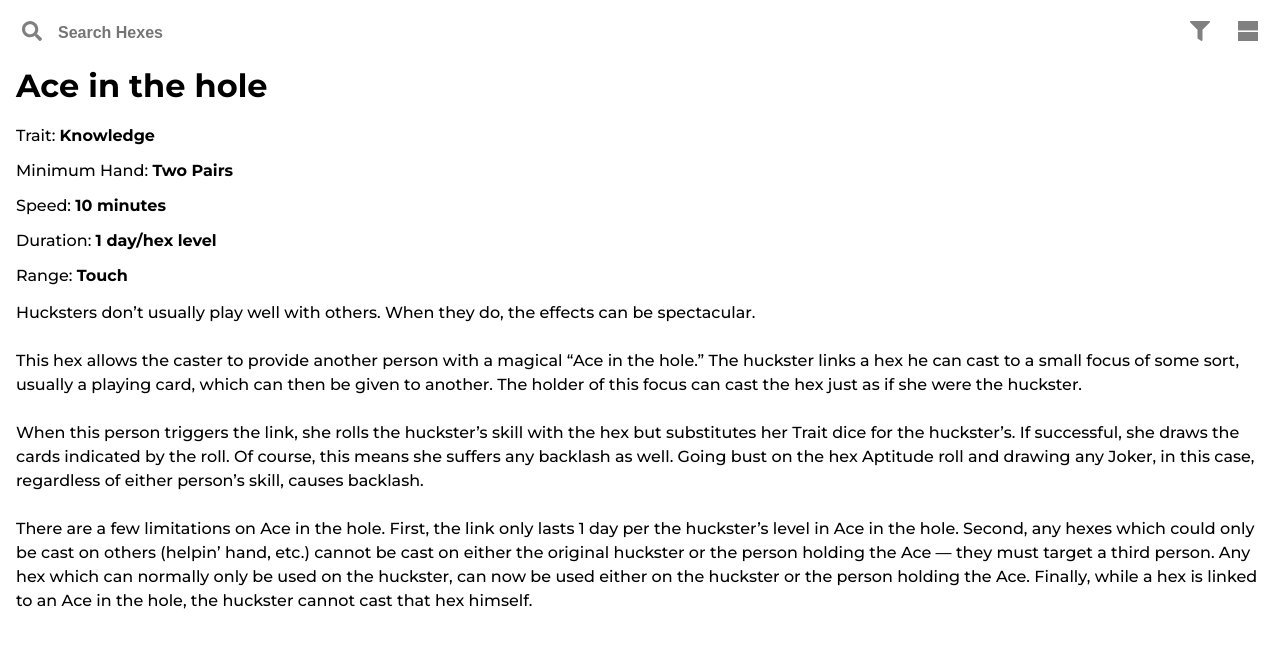
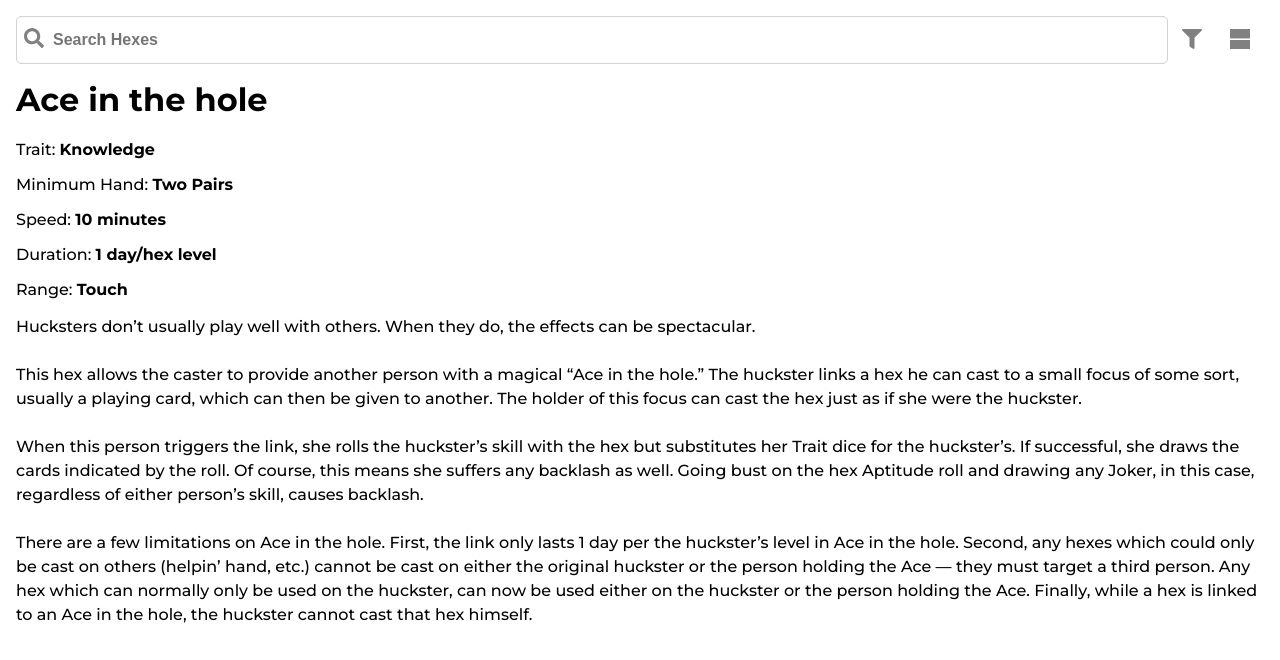
Before and after one commit to oarodrig/hexbook, a React (Create React App) app: page /hex/1 in a window 1280 px wide. Shown: the top 660 px of the page. Built offline with nearby package versions, Linux system fonts and the light colour scheme.

Commit message:
Implement search

```diff
--- a/src/App.js
+++ b/src/App.js
@@ -1,4 +1,4 @@
-import React from "react";
+import React, { useState } from "react";
 import { BrowserRouter as Router, Switch, Route } from "react-router-dom";
 import TopBar from "./TopBar/TopBar";
 import HexList from "./HexList/HexList";
@@ -6,13 +6,27 @@ import hexes from "./common/hexes";
 import HexDetail from "./HexDetail/HexDetail";
 
 function App() {
+  const [searchValue, setSearchValue] = useState("");
+
+  const handleSearchChange = (value) => {
+    setSearchValue(value);
+  };
+
+  const clearSearch = () => {
+    setSearchValue("");
+  };
+
   return (
     <div className="App">
-      <TopBar />
+      <TopBar
+        searchValue={searchValue}
+        onSearchChange={handleSearchChange}
+        onClearSearch={clearSearch}
+      />
       <Router>
         <Switch>
           <Route exact path="/">
-            <HexList hexes={hexes} />
+            <HexList hexes={hexes} filter={searchValue} />
           </Route>
           <Route path="/hex/:id">
             <HexDetail hexes={hexes} />
--- a/src/HexDetail/HexDetail.js
+++ b/src/HexDetail/HexDetail.js
@@ -37,7 +37,7 @@ const HexDetail = (props) => {
           </thead>
           <tbody>
             {Object.keys(hex.handTable.hands).map((hand) => (
-              <tr>
+              <tr key={hand}>
                 <td>{hand}</td>
                 <td>{hex.handTable.hands[hand]}</td>
               </tr>
--- a/src/HexList/HexList.js
+++ b/src/HexList/HexList.js
@@ -3,9 +3,14 @@ import HexRow from "../HexRow/HexRow";
 import style from "./HexList.module.css";
 
 const HexList = (props) => {
-  const { hexes } = props;
+  const { hexes, filter } = props;
 
-  const getRowView = () => hexes.map((hex) => <HexRow hex={hex} />);
+  const getRowView = () =>
+    hexes
+      .filter((hex) =>
+        filter ? hex.name.toLowerCase().includes(filter.toLowerCase()) : true
+      )
+      .map((hex) => <HexRow hex={hex} key={hex.id} />);
 
   return (
     <div className={style.hexListContainer}>
--- a/src/TopBar/TopBar.js
+++ b/src/TopBar/TopBar.js
@@ -1,28 +1,54 @@
-import React from "react";
+import React, { useRef } from "react";
 import style from "./TopBar.module.css";
 import { ReactComponent as SearchSvg } from "../common/svg/search-solid.svg"; //TODO Attribution
 import { ReactComponent as FilterSvg } from "../common/svg/filter-solid.svg"; //TODO Attribution
+import { ReactComponent as ClearSvg } from "../common/svg/times-circle-regular.svg"; //TODO Attribution
 import { ReactComponent as CardViewSvg } from "../common/svg/card-view.svg";
 
-const TopBar = () => {
+const TopBar = (props) => {
+  const { searchValue, onSearchChange, onClearSearch } = props;
+  const searchInput = useRef(null);
+
+  const handleSearchChange = (event) => {
+    onSearchChange(event.target.value);
+  };
+
+  const focusSearch = () => {
+    searchInput.current.focus();
+  };
+
+  const handleClearClick = () => {
+    onClearSearch();
+    focusSearch();
+  };
+
   return (
     <div className={style.bar}>
       <div className={`${style.topBarGroup} ${style.occupyAvailableWidth}`}>
-        <button className={style.topBarButton}>
-          <SearchSvg className={style.buttonIcon} />
-        </button>
+        <SearchSvg
+          className={`${style.icon} ${style.searchIcon}`}
+          onClick={focusSearch}
+        />
         <input
+          value={searchValue}
           className={`${style.searchInput} ${style.occupyAvailableWidth}`}
           type="text"
           placeholder="Search Hexes"
+          onChange={handleSearchChange}
+          ref={searchInput}
         />
+        {searchValue && (
+          <button className={style.clearButton} onClick={handleClearClick}>
+            <ClearSvg className={`${style.icon}`} />
+          </button>
+        )}
       </div>
       <div className={style.topBarGroup}>
         <button className={style.topBarButton}>
-          <FilterSvg className={style.buttonIcon} />
+          <FilterSvg className={style.icon} />
         </button>
         <button className={style.topBarButton}>
-          <CardViewSvg className={style.buttonIcon} />
+          <CardViewSvg className={style.icon} />
         </button>
       </div>
     </div>
--- a/src/TopBar/TopBar.module.css
+++ b/src/TopBar/TopBar.module.css
@@ -1,8 +1,26 @@
-.buttonIcon {
+.icon {
   fill: grey;
   color: grey;
   height: 1.25rem;
   width: 1.25rem;
+}
+
+.searchIcon {
+  position: absolute;
+  top: 50%;
+  margin-top: -0.75rem;
+  left: 0.5rem;
+}
+
+.clearButton {
+  border: none;
+  background: none;
+  height: 3rem;
+  width: 3rem;
+  position: absolute;
+  top: 50%;
+  margin-top: -1.5rem;
+  right: 0;
 }
 
 .topBarButton {
@@ -13,20 +31,26 @@
 }
 
 .searchInput {
-  border: none;
+  border: 1px solid lightgrey;
+  border-radius: 5px;
   font: 700 16px sans-serif;
   height: 3rem;
-  width: auto;
+  padding-left: 2.25rem;
+  padding-right: 3rem;
+  box-sizing: border-box;
+  width: 100%;
+  min-width: 0;
 }
 
 .bar {
   display: flex;
   justify-content: space-between;
-  padding: 0.5rem;
+  padding: 1rem;
 }
 
 .topBarGroup {
   display: flex;
+  position: relative;
 }
 
 .occupyAvailableWidth {
```
Also changed, not shown: src/common/svg/times-circle-regular.svg (added).
